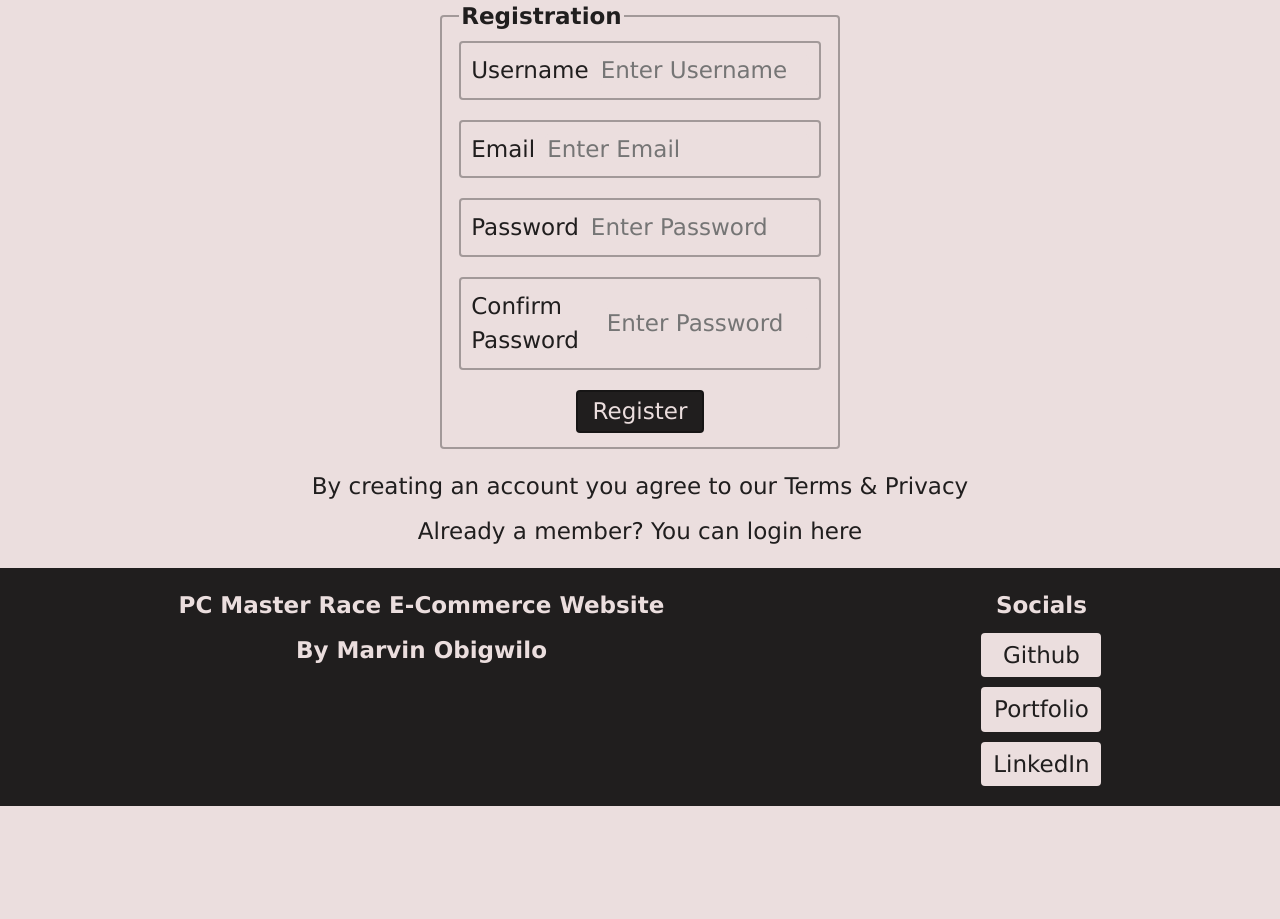
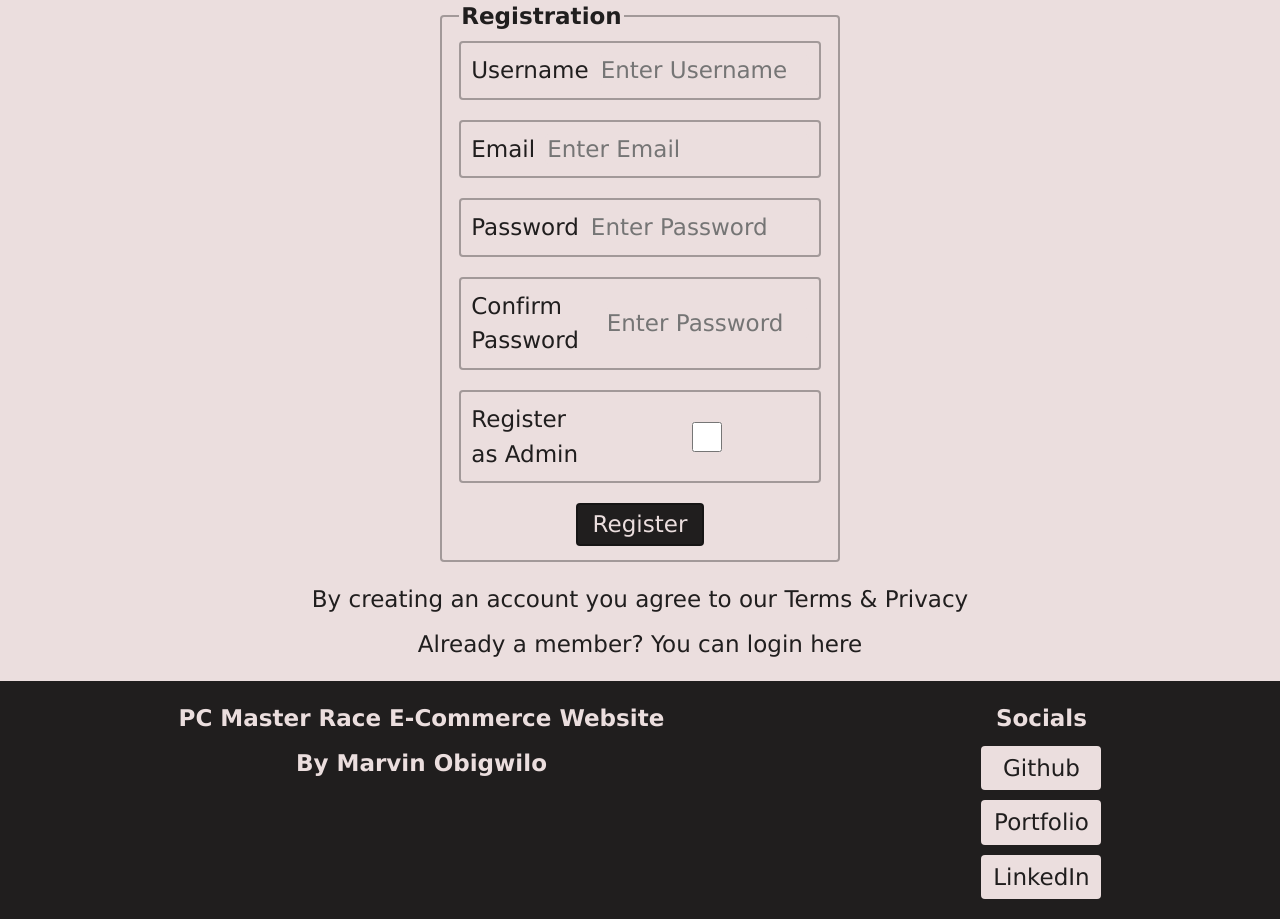
Before and after one commit to marvinobig/pcmasterrace, a PHP site: page /pages/register.page.php in a window 1280 px wide. Shown: the part 96-1015 px from the top of the page. Before the commit the page ends 902 px from the top, so only its background shows below. Run offline with PHP 8.4, Linux system fonts and the light colour scheme.

Commit message:
add ability to register as an admin

```diff
--- a/functions/createUser.function.php
+++ b/functions/createUser.function.php
@@ -6,8 +6,9 @@ try {
     $username = $_POST["username"];
     $email = $_POST["email"];
     $password = $_POST["password"];
+    $admin = boolval($_POST["admin"]);
 
-    $user->PostUser($username, $email, $password);
+    $user->PostUser($username, $email, $password, $admin);
 
     header("Location: ../pages/login.page.php");
     exit;
--- a/models/user.model.php
+++ b/models/user.model.php
@@ -9,12 +9,12 @@ class User
         $this->pdo = $pdo;
     }
 
-    public function PostUser(string $username, string $email, string $password): void
+    public function PostUser(string $username, string $email, string $password, bool $admin): void
     {
         try {
-            $sql = $this->pdo->prepare("INSERT INTO users(username, email, password) VALUES (?, ?, ?)");
+            $sql = $this->pdo->prepare("INSERT INTO users(username, email, password, admin) VALUES (?, ?, ?, ?)");
 
-            $sql->execute([$username, $email, $password]);
+            $sql->execute([$username, $email, $password, $admin]);
         } catch (Exeception $e) {
             die($e->getMessage());
         }
--- a/pages/register.page.php
+++ b/pages/register.page.php
@@ -42,6 +42,10 @@ if (isset($_SESSION["username"])) {
                         title="Must be 5 digits long or over and contain no special characters or numbers."
                         maxlength="30" placeholder="Enter Password" id="conPassword" required />
                 </label>
+                <label for="admin">
+                    Register as Admin
+                    <input type="checkbox" name="admin" maxlength="30" id="admin" />
+                </label>
                 <button type="submit">Register</button>
             </fieldset>
         </form>
```
